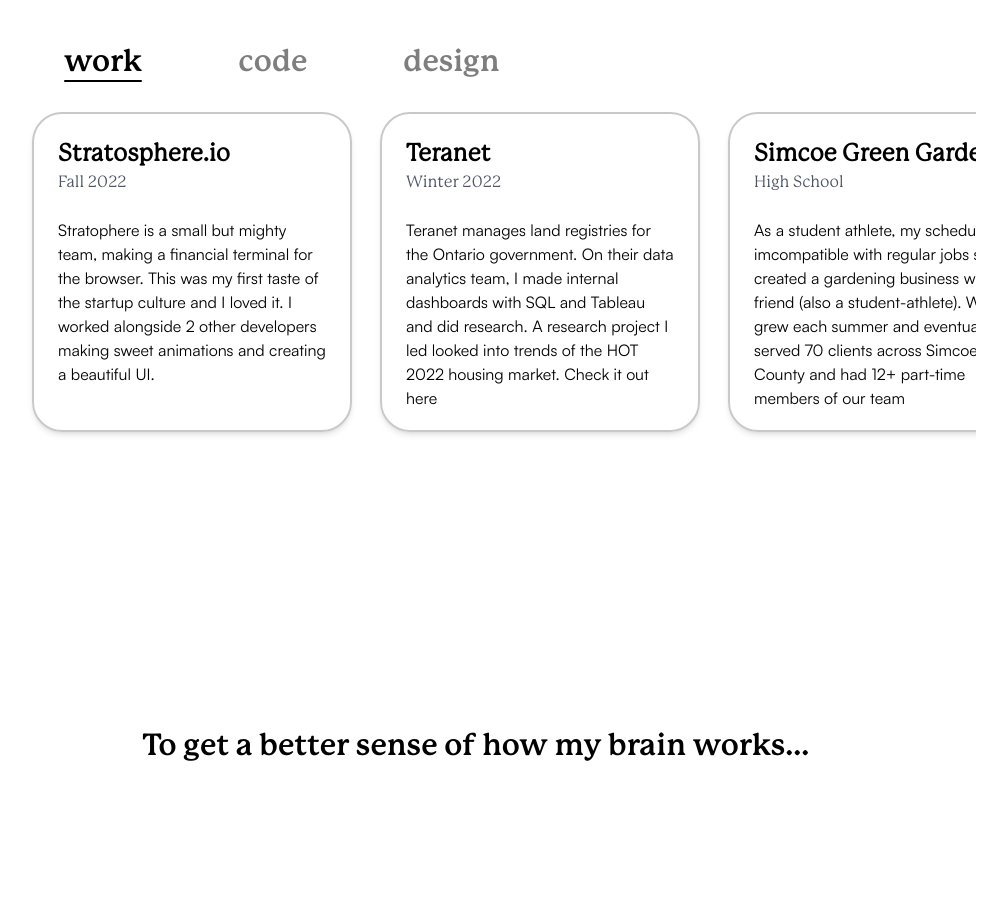
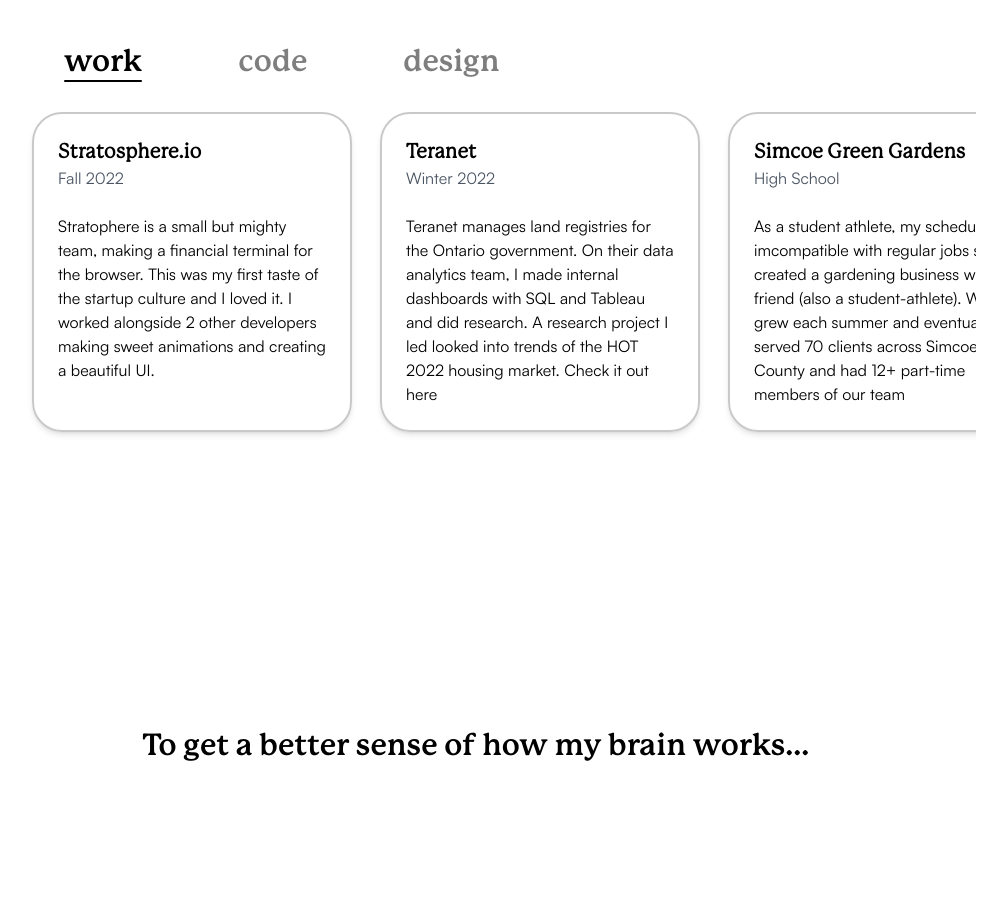
Before and after one commit to sebmendoza/personal-website, a Next.js app: page / in a window 1280 px wide. Shown: the part 960-1859 px from the top of the page, without its empty margins (204-1211 px from the left). Built offline with nearby package versions, Linux system fonts and the light colour scheme.

Commit message:
time card title change

```diff
--- a/components/thingsISpendTimeOn/Card.tsx
+++ b/components/thingsISpendTimeOn/Card.tsx
@@ -9,8 +9,8 @@
 function Card({ title, year, description }: Props) {
   return (
     <div className="h-80 w-80 shrink-0 rounded-[30px] border-2 border-[#c9c9c9] p-6 shadow-md transition-transform duration-150 ease-out hover:scale-[1.03]">
-      <h4 className="font-sidenav text-2xl font-bold">{title}</h4>
-      <p className="font-semibol font-sidenav text-gray-600">{year}</p>
+      <h4 className="font-sidenav text-xl font-bold">{title}</h4>
+      <p className="font-body text-gray-600">{year}</p>
       <p className="pt-6 font-body font-medium">
         {description}{" "}
         {title === "Teranet" ? (
```
